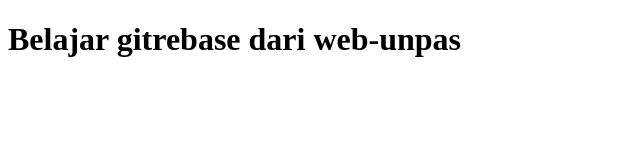
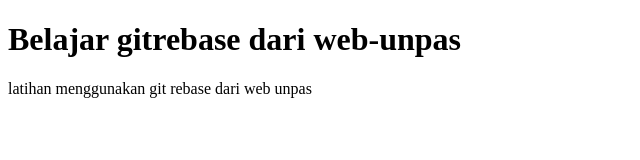
Before and after one commit to jenpomin/belajar-git-rebase, a plain HTML site: page index.html in a window 1280 px wide. Shown: the whole page, without its empty margins (0-640 px from the left). Drawn offline with Linux system fonts and the light colour scheme.

Commit message:
menambahkan elemen p pada index.html

```diff
--- a/index.html
+++ b/index.html
@@ -9,6 +9,7 @@
 
 <body>
     <h1>Belajar gitrebase dari web-unpas</h1>
+    <p>latihan menggunakan git rebase dari web unpas</p>
 
 </body>
 
```
